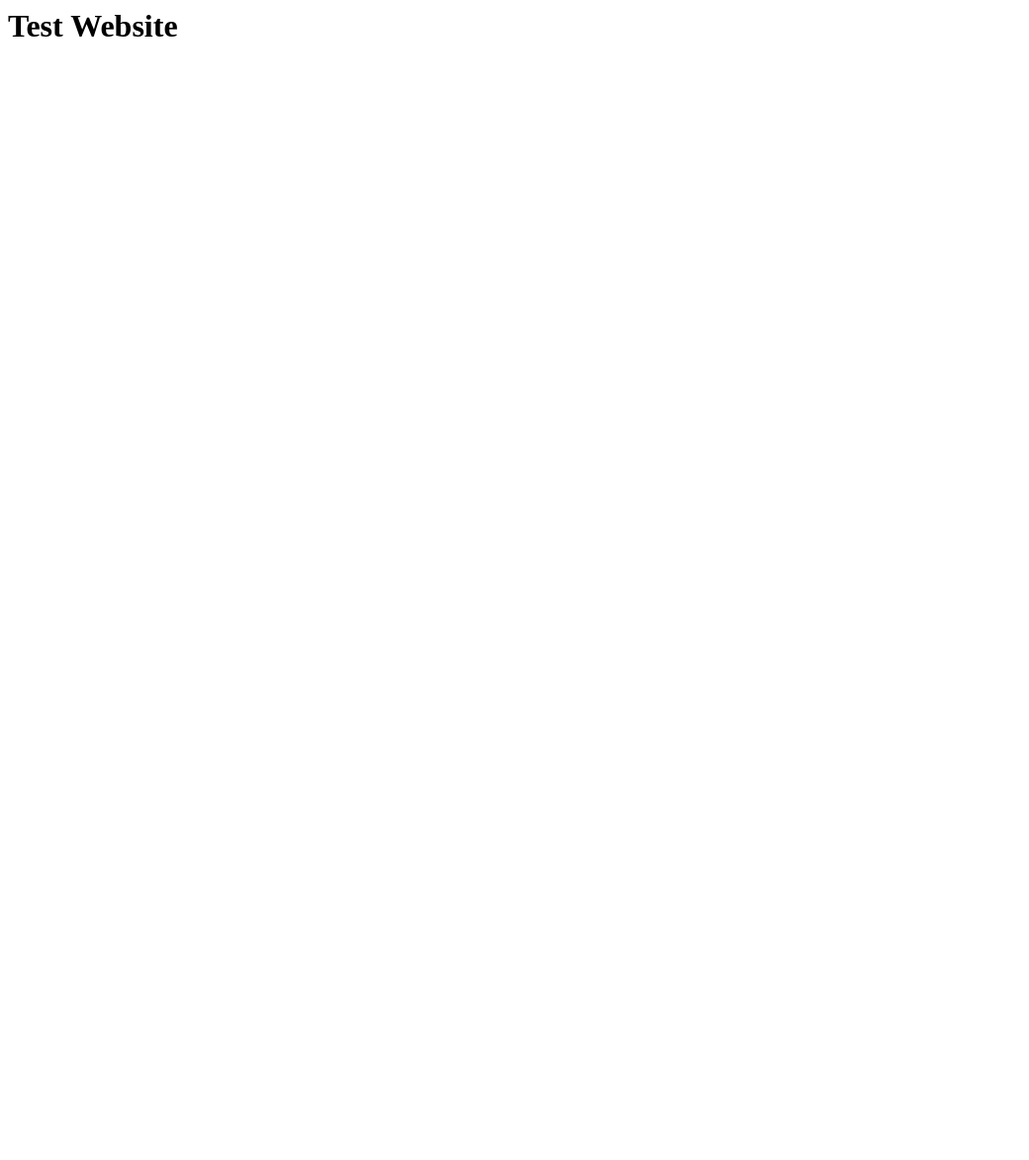
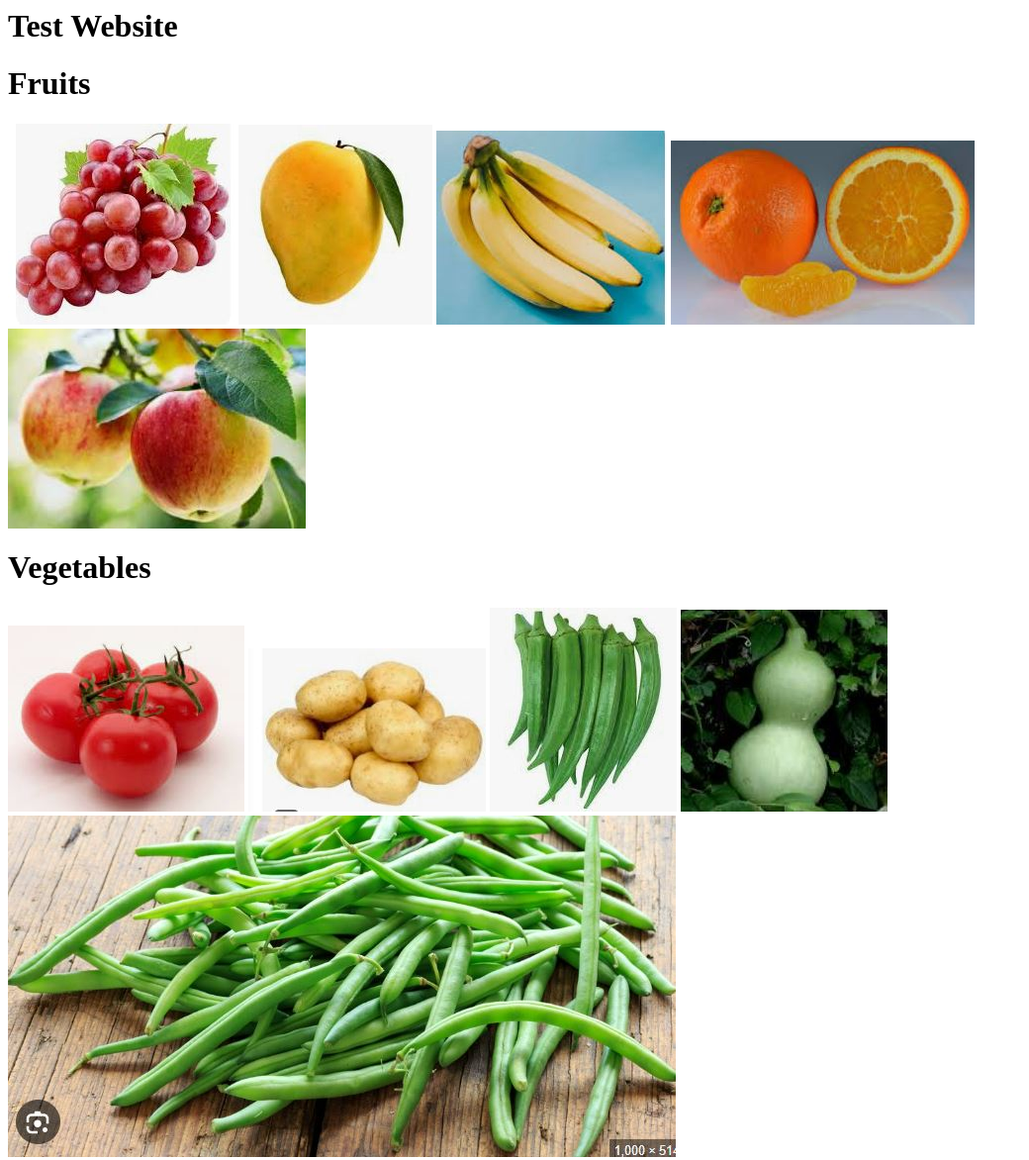
Before and after one commit to amanvellorevit/TestWebsite, a plain HTML site: page index.html in a window 1280 px wide. Shown: the whole page at 99% size, without its empty margins (0-1040 px from the left). Before the commit the page ends 800 px from the top, so only its background shows below. Drawn offline with Linux system fonts and the light colour scheme.

Commit message:
Add files via upload

```diff
--- a/index.html
+++ b/index.html
@@ -1 +1,13 @@
 <h1> Test Website</h1>
+<h1> Fruits</h1>
+<img src="grapes.jpg" alt="grapes Tree">
+<img src="mango.jpg" alt="mango Tree">
+<img src="banana.jpg" alt="banana Tree">
+<img src="orange.jpg" alt="orange Tree">
+<img src="apple.jpg" alt="apple Tree">
+<h1> Vegetables</h1>
+<img src="tomato.jpg" alt="tomato">
+<img src="potato.jpg" alt="potato">
+<img src="ladyfinger.jpg" alt="ladyfinger">
+<img src="gourd.jpg" alt="gourd">
+<img src="beans.jpg" alt="beans">
```
Also changed, not shown: apple.JPG (added), banana.JPG (added), beans.JPG (added), gourd.JPG (added), grapes.JPG (added), ladyfinger.JPG (added), mango.JPG (added), orange.JPG (added), potato.JPG (added), tomato.JPG (added).
